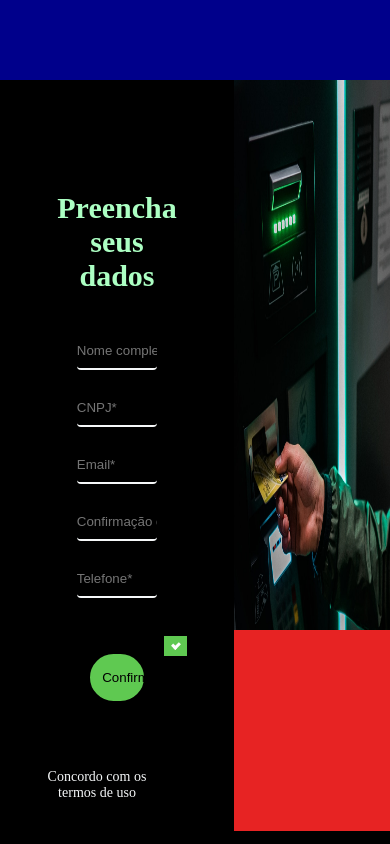
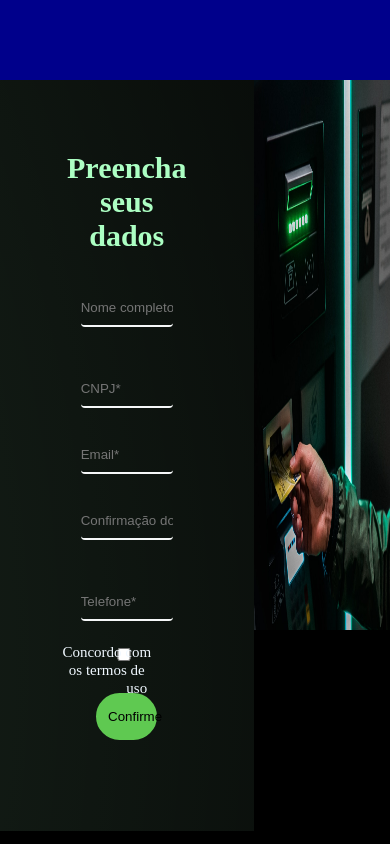
Before and after one commit to Stefaniecosta/SafeSystem, a PHP site: page /cadastro.html in a window 390 px wide. Run offline with PHP 8.4, Linux system fonts and the light colour scheme.

Commit message:
Pagina cadastro responsiva, com validação dos campos

```diff
--- a/Desenvolvimento/Cadastro/cadastro.css
+++ b/Desenvolvimento/Cadastro/cadastro.css
@@ -1,51 +1,3 @@
-@media only screen and (max-width: 875px) {
-  img {
-    width: 100% !important;
-    height: 400px !important;
-  }
-
-  .container-direito {
-    width: 35% !important;
-  }
-
-  .container-esquerdo {
-    width: 65% !important;
-  }
-
-.input {
-  width: 35% !important;
-}
-
-.buttonForm-cadastro {
-  position: relative;
-
-  width: 40% !important;
-  bottom: 30px !important;
-
-}
-
-.texto-termosUso {
-  color: #f5f7f8;
-  position: relative;
-  top: 280.35%;
-  left: -20px !important;
-  font-size: 10px;
-  margin-top: 4px;
-  margin-bottom: 20px;
-}
-
-
-
-.msg {
-  font-size: 30px;
-  margin: 30px;
-  color: #ACFFC3;
-}
-
-}
-
-
-
 
 * {
     border: none;
@@ -57,15 +9,33 @@
 
 body {
   background: #000000;
-
   justify-content: center;
   align-items: center;
-
   height: 89vh;
   list-style: none;
   margin: 0;
+  overflow: hidden;
 
 }
+
+
+.formulario-cadastro:before{
+  /* content: "";
+  position: absolute;
+  width: 500px;
+  height: 680px;
+  background-color: #009b4e0e;
+  transform: rotate(-49deg);
+  border-radius: 100px;
+  top: 0px;
+  left:-40px; */
+
+}
+
+
+
+
+/*********** Header ***********/
 
 .cabecalho {
     background-color: darkblue;
@@ -73,36 +43,31 @@ body {
 }
 
 
+/************ container pai ************/
 
-/************ container pai ************/
 .container-maior {
     width: 100%;
     height: 89vh;
-    background-color: coral;
     display: flex;
 }
-
-
 
 
 /*************container filho esquerdo*********/
 
 
-
-
-
 .container-esquerdo {
-    background-color: rgba(157, 165, 42, 0.863);
     height: 100%;
     right: 20px;
+    z-index: 10;
 }
 
 .msg {
-    margin: 30px;
+   margin-top: 30px;
     color: #ACFFC3;
 }
 
 /*caixa do formulario*/
+
   .formulario-cadastro {
     background-color: rgb(0, 0, 0);
     position: relative;
@@ -119,7 +84,8 @@ body {
   form {
     background-color: #000000;
     display: flex;
-
+    background-image: url(img/Rectangle\ 2.svg);
+background-size: 2000px;
     align-items: center;
     justify-content: center;
     flex-direction: column;
@@ -132,7 +98,7 @@ body {
     border: 0;
     background: none;
     display: block;
-    margin: 10px;
+    margin: 7px;
     border-bottom: 2px solid #f5f7f8;
     padding: 10px 0px;
     width: 60%;
@@ -169,6 +135,8 @@ body {
         border: 2px solid #5FC951;
         padding: 14px 10px;
         width: 25%;
+        margin-bottom: 50px;
+
 
         color: rgb(0, 0, 0);
         border-radius: 24px;
@@ -182,102 +150,86 @@ body {
       }
 
 
-
-      /* Hide the browser's default checkbox */
+      .msgErro-cadastro {
+        color: rgb(255, 255, 255);
+        font-size: 12px;
+        visibility: hidden;
+        margin: 0ch;
+        width: 60%;
+        justify-content: start;
+        display: flex;
 
 
-.container input {
-  position: absolute;
-  opacity: 0;
+      }
+
+
+/**************** check-box termos de uso ************/
+
+.label-cadastro {
+  display: inline-block;
+  position: relative;
   cursor: pointer;
-  height: 0;
-  width: 0;
-  color: aliceblue;
+  left: 40px;
+  height: 30px;
+  width: 50%;
+}
+
+.label-cadastro input {
+  float: right;
+  margin: 5px;
+  width: 50px;
+  position: relative;
+}
+
+.check-cadastro {
+ font-size: 15px;
+ position: relative;
+ left: 45px !important;
 
 }
 
-/* Create a custom checkbox */
-.checkmark {
-  position: absolute;
-  height: 20px;
-    width: 23px;
-    position: absolute;
-    left: 70.18%;
-    right: 45.35%;
-    top: 73.99%;
 
+input:-webkit-autofill {
+  -webkit-box-shadow: red;
+}
+
+
+/*Tirar fundo do autocomplete nos inputs do formulario*/
+
+input:-webkit-autofill,
+textarea:-webkit-autofill,
+textarea:-webkit-autofill:hover
+textarea:-webkit-autofill:focus,
+select:-webkit-autofill,
+select:-webkit-autofill:hover,
+select:-webkit-autofill:focus {
+
+-webkit-text-fill-color: rgb(255, 255, 255) !important;
+-webkit-box-shadow: 0 0 0px 1000px rgba(0, 0, 0, 0) inset;
+transition: background-color 5000s ease-in-out 0s;
+}
+
+
+/*************container filho direito*********/
+
+.container-direito {
+    background-color: rgb(0, 0, 0);
 
 
 }
 
-/* On mouse-over, add a grey background color */
-.container:hover input ~ .checkmark {
-  background-color: #ccc;
-}
-
-
-.texto-termosUso {
-  color: #f5f7f8;
-  position: relative;
-  right: 45.35%;
-  left: 27.15%;
-  font-size: 14px;
-  margin-top: 4px;
-  margin-bottom: 20px;
-}
-
-/* When the checkbox is checked, add a blue background */
-.container input:checked ~ .checkmark {
-  background-color: #5FC951;
-}
-
-/* Create the checkmark/indicator (hidden when not checked) */
-.checkmark:after {
-  content: "";
-  position: absolute;
-  display: none;
-}
-
-/* Show the checkmark when checked */
-.container input:checked ~ .checkmark:after {
-  display: block;
-}
-
-/* Style the checkmark/indicator */
-.container .checkmark:after {
-  left: 9px;
-  top: 5px;
-  width: 3px;
-  height: 5px;
-  border: solid rgb(255, 253, 253);
-  border-width: 0 3px 3px 0;
-  -webkit-transform: rotate(45deg);
-  -ms-transform: rotate(45deg);
-  transform: rotate(45deg);
+.img-cadastro {
+  width: 100%;
+  height: 550px !important;
 }
 
 
 
 
-/*************container filho direito*********/
-.container-direito {
-    background-color: rgb(231, 35, 35);
+/****************** Responsividade ******************/
 
-
-}
-
-img {
-  width: 100%;
-  height: 550px !important;
-  /* height: 100% !important; */
-}
-
-
-
-
-
-@media only screen and (max-width: 780px) {
-  img {
+@media only screen and (max-width: 1200px) {
+  .img-cadastro {
     width: 100% !important;
     height: 500px;
   }
@@ -290,13 +242,29 @@ img {
     width: 65% !important;
   }
 
+  .label-cadastro {
+    left: 40px;
+    height: 30px;
+    width: 50%;
+  }
+
+  .label-cadastro input {
+    margin: 5px;
+    width: 50px;
+    position: relative;
+  }
+
+  .check-cadastro {
+   position: relative;
+   left: 15px !important;
+
+  }
 
 }
 
 @media only screen and (max-width: 2000px) {
-  img {
+  .img-cadastro {
     width: 100% !important;
-    /* height: 730px !important; */
   }
 
   .container-direito {
@@ -309,3 +277,206 @@ img {
 
 
 }
+
+
+@media only screen and (max-width: 1020px) {
+  .img-cadastro {
+    width: 100% !important;
+    height: 500px;
+  }
+
+
+  .label-cadastro {
+    left: 40px;
+    height: 30px;
+    width: 80%;
+  }
+
+  .label-cadastro input {
+    position: relative;
+     right: 70px !important;
+
+  }
+
+  .check-cadastro {
+   font-size: 15px;
+   position: relative;
+   left: 15px !important;
+
+  }
+
+}
+
+
+@media only screen and (max-width: 990px) {
+  .img-cadastro {
+    width: 100% !important;
+    height: 500px;
+  }
+
+
+  .label-cadastro {
+    position: relative;
+    left: 30px;
+    height: 30px;
+    width: 100%;
+
+  }
+
+  .label-cadastro input {
+    position: relative;
+     right: 95px !important;
+
+  }
+
+  .check-cadastro {
+   position: relative;
+   right: 100px !important;
+
+  }
+
+}
+
+
+@media only screen and (max-width: 880px) {
+
+
+  .container-direito {
+    width: 35% !important;
+  }
+
+  .container-esquerdo {
+    width: 65% !important;
+  }
+
+.input {
+  width: 60% !important;
+}
+
+.buttonForm-cadastro {
+  position: relative;
+
+  width: 40% !important;
+}
+
+
+
+.msg {
+  font-size: 30px;
+  margin: 30px;
+  color: #ACFFC3;
+}
+
+.label-cadastro {
+  position: relative;
+  width: 100%;
+
+}
+
+.label-cadastro input {
+  position: relative;
+   right: 110px !important;
+
+}
+
+.check-cadastro {
+ font-size: 15px;
+ position: relative;
+ left: -10px !important;
+
+}
+
+}
+
+
+@media only screen and (max-width: 780px) {
+
+.buttonForm-cadastro {
+  position: relative;
+
+  width: 40% !important;
+}
+
+
+.label-cadastro {
+  position: relative;
+  width: 100%;
+}
+
+.label-cadastro input {
+  position: relative;
+   right: 95px !important;
+
+}
+
+.check-cadastro {
+ position: relative;
+ left: -10px !important;
+
+}
+
+}
+
+
+@media only screen and (max-width: 740px) {
+
+.input {
+  width: 60% !important;
+}
+
+.buttonForm-cadastro {
+  position: relative;
+  width: 40% !important;
+}
+
+
+.label-cadastro {
+  position: relative;
+  width: 100%;
+}
+
+.label-cadastro input {
+  position: relative;
+   right: 90px !important;
+
+}
+
+.check-cadastro {
+ position: relative;
+ left: -16px !important;
+
+}
+
+}
+
+
+@media only screen and (max-width: 705px) {
+
+.input {
+  width: 60% !important;
+}
+
+.buttonForm-cadastro {
+  position: relative;
+  width: 40% !important;
+}
+
+.label-cadastro {
+  position: relative;
+  width: 100%;
+
+}
+
+.label-cadastro input {
+  position: relative;
+   right: 80px !important;
+
+}
+
+.check-cadastro {
+ position: relative;
+ left: -20px !important;
+
+}
+
+}
--- a/Desenvolvimento/Cadastro/cadastro.html
+++ b/Desenvolvimento/Cadastro/cadastro.html
@@ -19,30 +19,53 @@
 
   <div class="container-maior">
 
+
     <!----------Container direito--------->
     <div class="container-esquerdo" style="width: 60%;">
-
+      <div class="teste-a"></div>
       <div class="formulario-cadastro">
         <form action="">
           <h1 class="msg">Preencha seus dados</h1>
           <div class="social-container">
           </div>
-          <input type="text" placeholder="Nome completo*" name="nome" id="idNome" />
+          <input type="text" placeholder="Nome completo*" name="nome" id="idNome" onkeyup="ValidarNome()" />
+          <div id="validacao_nome" class="msgErro-cadastro">Insira seu nome completo</div>
+
+
           <input type="text" placeholder="CNPJ*" onblur="validarCNPJ(this)" onkeypress="mascaraCnpj()" id="idCnpj"
             maxlength="18" />
-          <input type="password" placeholder="Email*" />
-          <input type="text" placeholder="Confirmação do email*" onkeyup="compara()" />
+          <div id="validacao_CNPJ" class="msgErro-cadastro">CNPJ inválido!</div>
+
+
+          <input type="email" placeholder="Email*" id="email" onblur="validarEmail()" />
+          <div id="div_msg1" class="msgErro-cadastro">Email inválido!</div>
+
+          <input type="text" placeholder="Confirmação do email*" onkeyup="compara()" id="comparaEmail" />
+          <div id="validacao_comparaEmail" class="msgErro-cadastro">Os email não confere!</div>
+
+
           <input type="text" placeholder="Telefone*" />
+          <div id="validacao_telefone" class="msgErro-cadastro">Telefone invãlido!</div>
+
+
 
 
           <!--Campo check mostrar senhas-->
-          <div class="box-checkbox" style="right: 100%;">
+
+          <label for="" class="label-cadastro" style="color: aliceblue;">
+
+            <input type="checkbox">
+            <span class="check-cadastro">Concordo com os termos de uso</span>
+
+          </label>
+
+          <!-- <div class="box-checkbox" style="right: 100%;">
             <label class="container">
               <div class="texto-termosUso">Concordo com os termos de uso</div>
-              <input type="checkbox" checked="checked">
-              <span class="checkmark"></span>
+              <input type="checkbox" checked="checked"> aaaaaaa
+              <span class="checkmark" style="color: aliceblue;">aaaaaaaaa</span>
             </label>
-          </div>
+          </div> -->
 
           <button class="buttonForm-cadastro" type="submit">Confirme</button>
         </form>
@@ -56,7 +79,7 @@
 
       <div class="img-cadastro">
 
-        <img src="img/RItNMnb6q9s.png" alt="" style="right: 100%;">
+        <img src="img/RItNMnb6q9s.png" class="img-cadastro" alt="" style="right: 100%;">
 
       </div>
     </div>
@@ -67,11 +90,86 @@
 </html>
 
 <script>
+
+
+  //----------------- validar nome ------------//
+
+
+  function ValidarNome() {
+
+    var nome = document.getElementById('idNome');
+
+    if (nome.value.length < 8) {
+      idNome.style.borderColor = 'red';
+      validacao_nome.style.visibility = 'visible';
+
+    } else {
+      idNome.style.borderColor = 'white';
+      validacao_nome.style.visibility = 'hidden';
+    }
+
+    // sumir mensagem ao apagar
+    if (idNome.value == '') {
+      idNome.style.borderColor = 'white';
+      validacao_nome.style.visibility = 'hidden';
+    }
+
+
+}
+
+
+
+  //----------------- comparar email´s ------------//
+
+  function compara() {
+
+    var primeiroEmail = document.getElementById('email');
+    var segundoEmail = document.getElementById('comparaEmail');
+
+    if (primeiroEmail.value != segundoEmail.value) {
+      comparaEmail.style.borderColor = 'red';
+      validacao_comparaEmail.style.visibility = 'visible';
+    } else {
+      comparaEmail.style.borderColor = 'white';
+      validacao_comparaEmail.style.visibility = 'hidden';
+    }
+
+
+    // sumir mensagem ao apagar
+    if (primeiroEmail.value == '' || segundoEmail.value == '') {
+      comparaEmail.style.borderColor = 'white';
+      validacao_comparaEmail.style.visibility = 'hidden';
+
+    }
+
+  }
+
+
+  //--------- validação do email ----------- //
+
+  function validarEmail() {
+
+    var email = document.querySelector('#email');
+
+    if (!email.checkValidity()) {
+      // alert("deu errado");
+      email.style.borderColor = 'red';
+      div_msg1.style.visibility = 'visible';
+    } else {
+      email.style.borderColor = 'white';
+      div_msg1.style.visibility = 'hidden';
+    }
+
+  }
+
+
+
+
+  //-------------------------------mascara CNPJ ---------------------- //
+
   // Ressaltando que a validação é realizada conforme o algoritmo do CNPJ, o que significa que
   // um número válido não necessariamente é um número existente e com situação cadastral
   //regular perante a Receita Federal do Brasil.
-
-  //-------------------------------mascara CNPJ ---------------------- //
 
 
   function mascaraCnpj() {
```
Also changed, not shown: Desenvolvimento/Cadastro/img/Rectangle 2.svg (added), Desenvolvimento/Cadastro/img/Rectangle2.png (added), Desenvolvimento/Cadastro/img/image15.svg (added).
